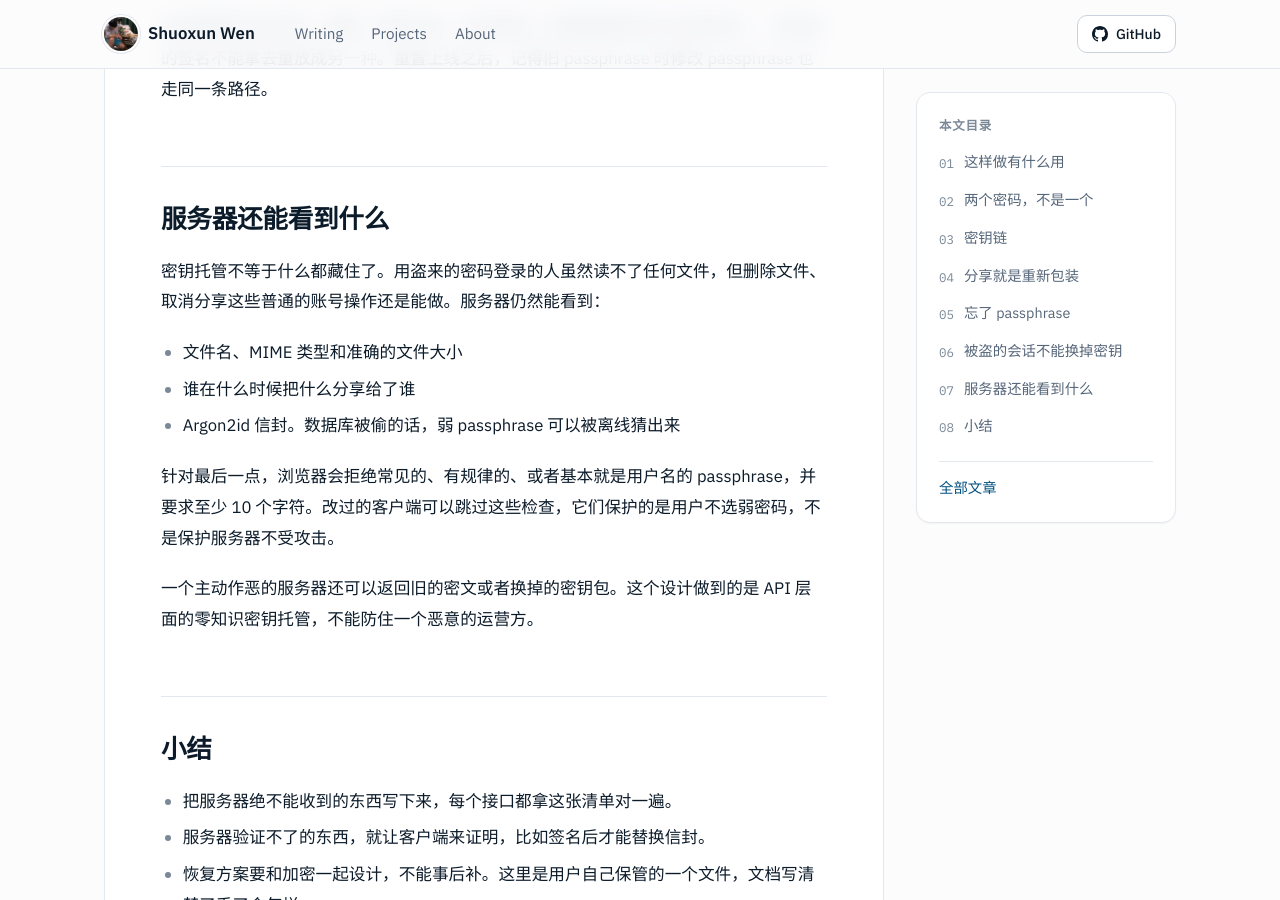
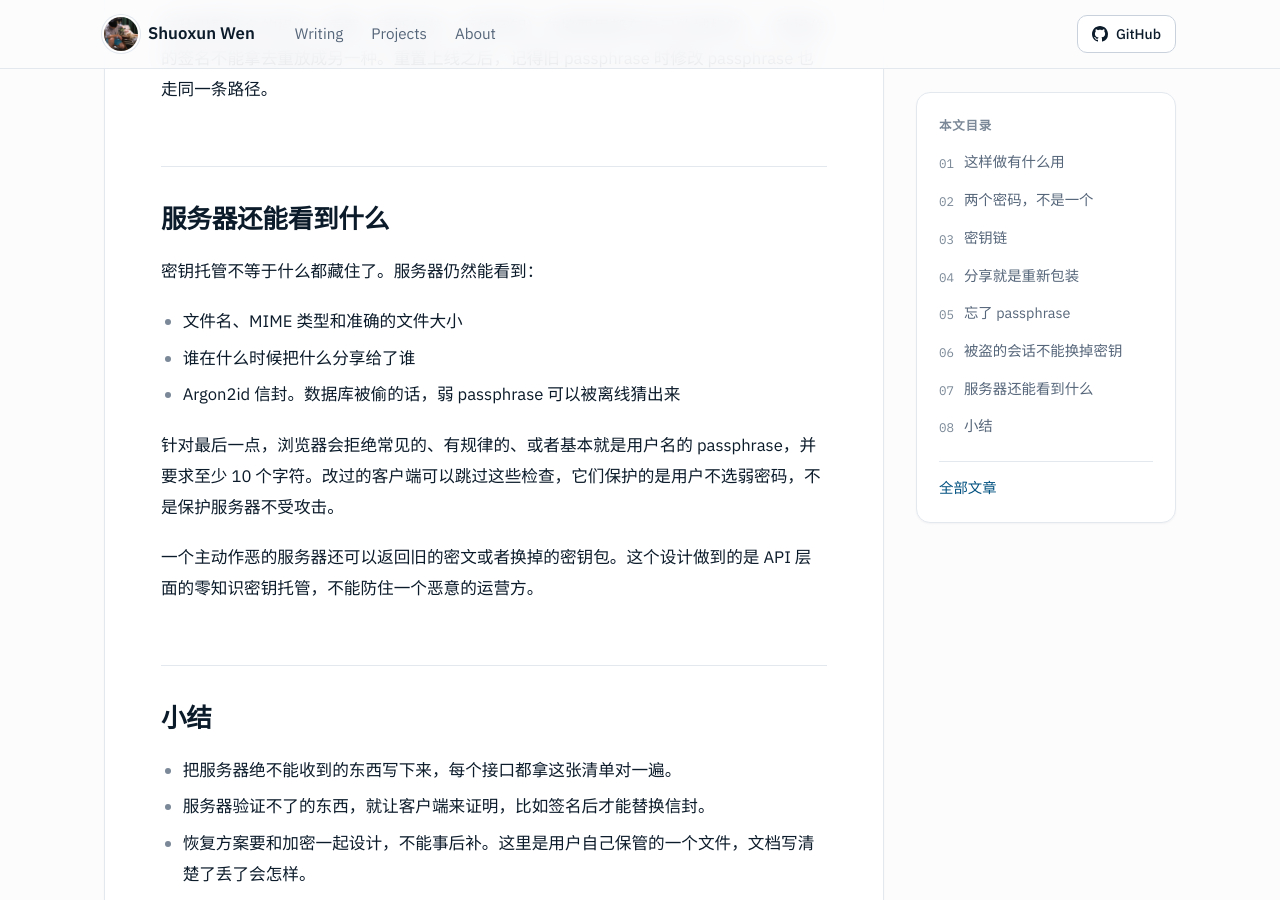
Before and after one commit to Waldo0926/waldo0926.github.io, a Jekyll site: the page built from _posts/2026-10-24-secureview-keys-zh.md, in a window 1280 px wide and 900 px high, scrolled down 3788 px. Built offline with Jekyll 4.4.1, drawn with Linux system fonts in a browser that asks for light colours.

Commit message:
Drop the line about deleting and unsharing from the keys post

```diff
--- a/_posts/2026-10-24-secureview-keys-zh.md
+++ b/_posts/2026-10-24-secureview-keys-zh.md
@@ -88,7 +88,7 @@ POST /keys/me/reset-protection（信封 + 签名）
 
 ## 服务器还能看到什么
 
-密钥托管不等于什么都藏住了。用盗来的密码登录的人虽然读不了任何文件，但删除文件、取消分享这些普通的账号操作还是能做。服务器仍然能看到：
+密钥托管不等于什么都藏住了。服务器仍然能看到：
 
 - 文件名、MIME 类型和准确的文件大小
 - 谁在什么时候把什么分享给了谁
```
Also changed, not shown: _posts/2026-10-24-secureview-keys.md (+1 -1 lines).
